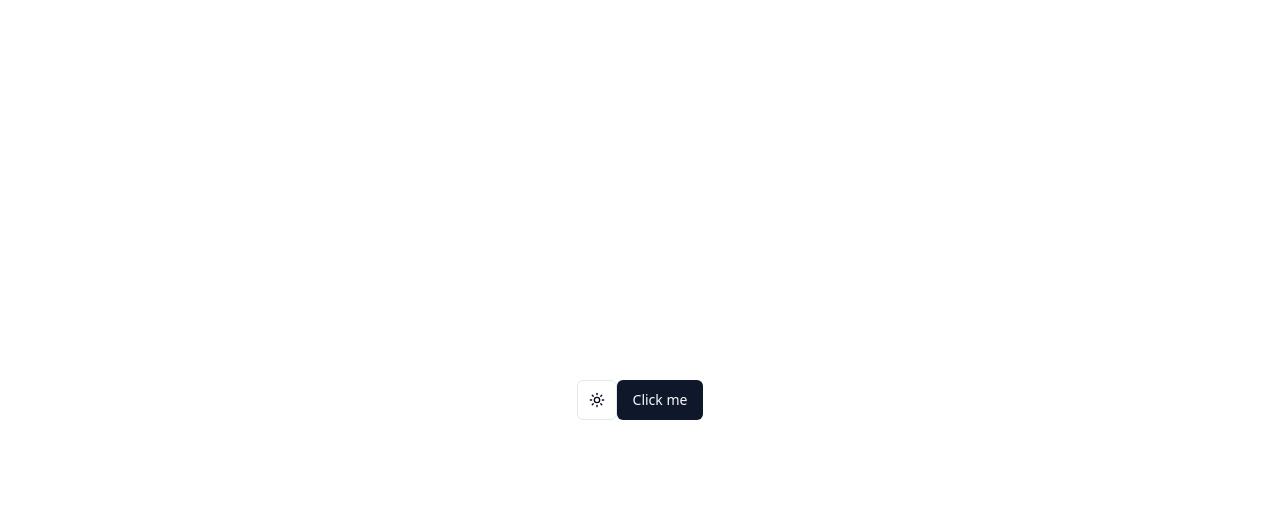
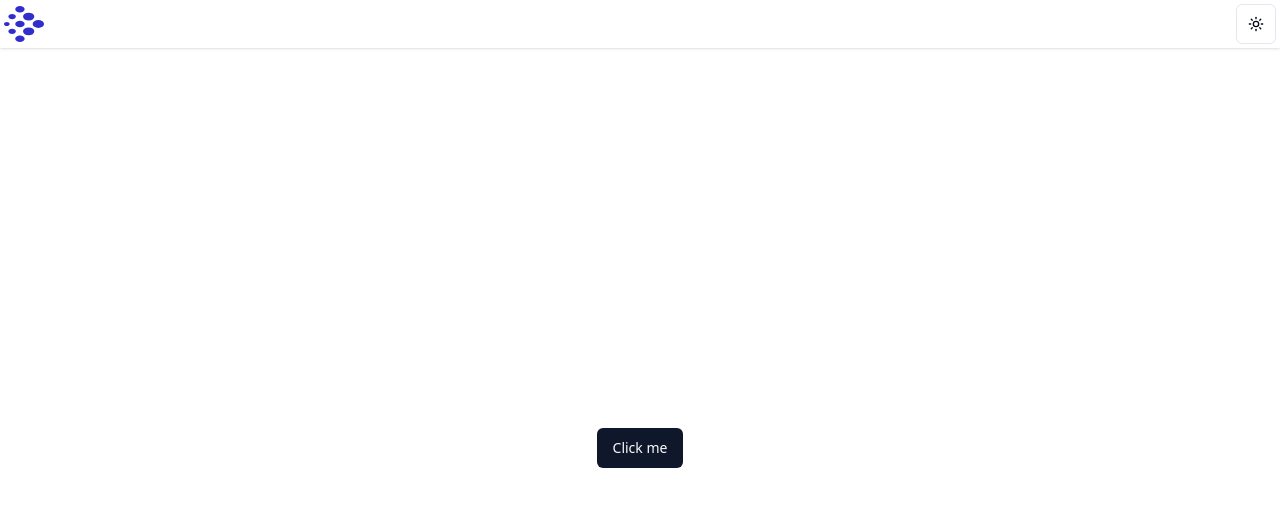
Before and after one commit to BADZA99/ai-multi-step-resume-builder, a Next.js app: page / in a window 1280 px wide. Shown: the top 506 px of the page. Built offline with nearby package versions, Linux system fonts and the light colour scheme.

Commit message:
add TopNav component and update layout title; include logo SVG

```diff
--- a/app/layout.js
+++ b/app/layout.js
@@ -1,6 +1,7 @@
 import localFont from "next/font/local";
 import "./globals.css";
 import { ThemeProvider } from "@/context/theme";
+import TopNav from "@/components/nav/TopNav";
 
 const geistSans = localFont({
   src: "./fonts/GeistVF.woff",
@@ -14,7 +15,7 @@ const geistMono = localFont({
 });
 
 export const metadata = {
-  title: "Create Next App",
+  title: "AI RESUME BUILDER",
   description: "Generated by create next app",
 };
 
@@ -30,6 +31,7 @@ export default function RootLayout({ children }) {
           enableSystem
           disableTransitionOnChange
         >
+          <TopNav />
           {children}
         </ThemeProvider>
       </body>
--- a/app/page.js
+++ b/app/page.js
@@ -1,12 +1,12 @@
 import { ModeToggle } from "@/components/nav/mode-toggle";
 import { Button } from "@/components/ui/button";
-import Image from "next/image";
+
 import Link from "next/link";
 
 export default function Home() {
   return (
     <div className="flex justify-center items-center h-screen">
-     <ModeToggle />
+     {/* <ModeToggle /> */}
       <Link href="/resume/create">
       <Button>Click me</Button>
       </Link>
--- /dev/null
+++ b/components/nav/TopNav.js
@@ -0,0 +1,23 @@
+import Link from 'next/link'
+import React from 'react'
+import { ModeToggle } from './mode-toggle'
+import Image from 'next/image'
+
+export default function TopNav() {
+  return (
+    <nav
+    className='flex justify-between items-center p-1 shadow '
+    >
+      <Link href={'/'}>
+      <Image
+        src='/logo.svg'
+        alt='logo'
+        width={40}
+        height={40}
+        className='cursor-pointer'
+      />
+      </Link>
+      <ModeToggle />
+    </nav>
+  )
+}
```
Also changed, not shown: public/logo.svg (added).
